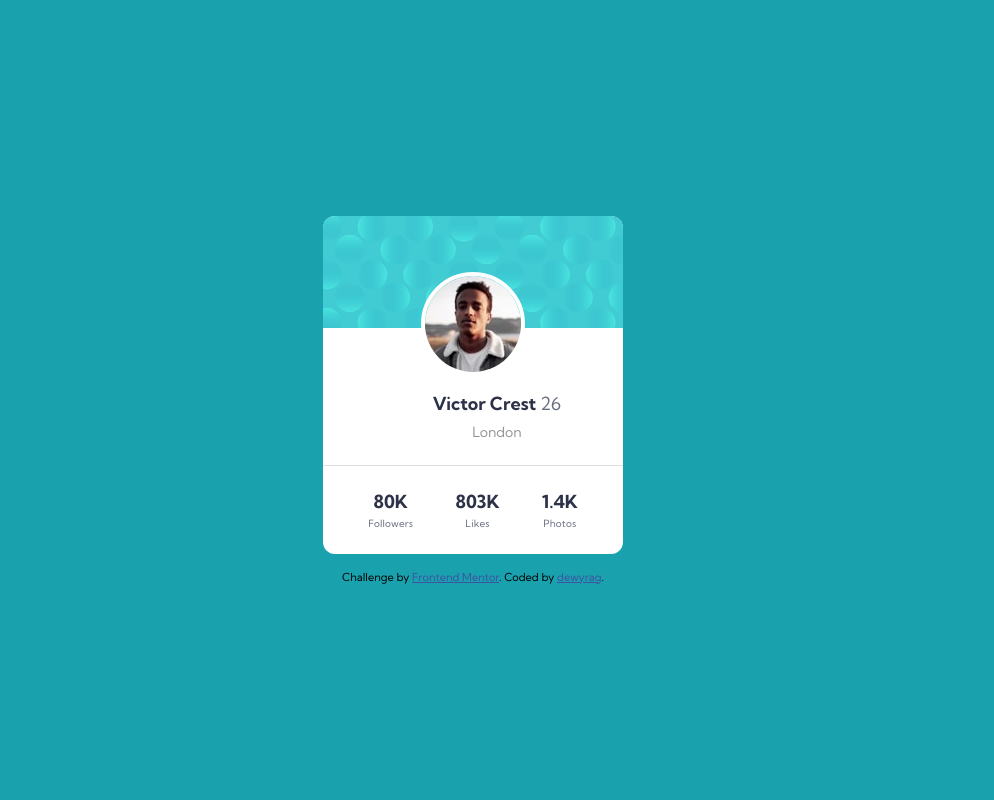
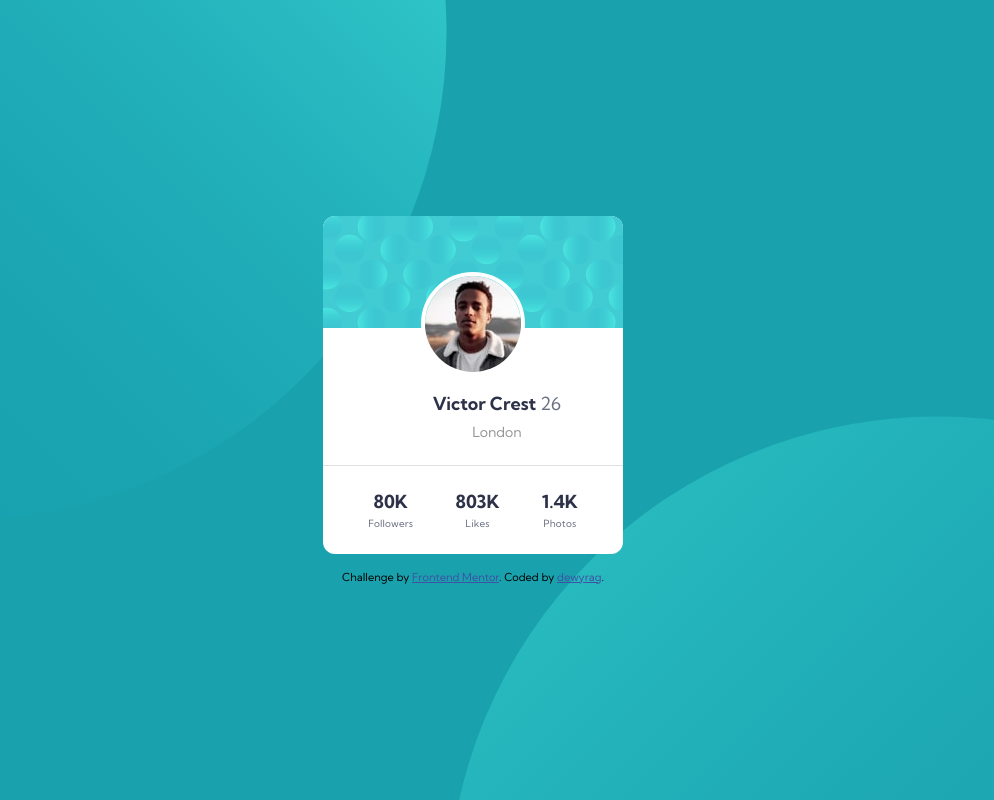
Before and after one commit to dewyrag/Profile-card-component, a plain HTML site: page index.html in a window 1280 px wide. Shown: the whole page, without its empty margins (167-1161 px from the left). Drawn offline with Linux system fonts and the light colour scheme.

Commit message:
Update style.css

```diff
--- a/style.css
+++ b/style.css
@@ -19,8 +19,12 @@ body {
     align-items: center;
     justify-content: center;
 
+    background-color: var(--dark-cyan);
+    background-image: url("./images/bg-pattern-top.svg"), url("./images/bg-pattern-bottom.svg");
+    background-repeat: no-repeat, no-repeat;
+    background-position: right 52vw bottom 35vh,
+     left 48vw top 52vh;
     min-height: 100vh;
-    background: var(--dark-cyan);
     font-family: 'Kumbh Sans', sans-serif;
 }
 
```
